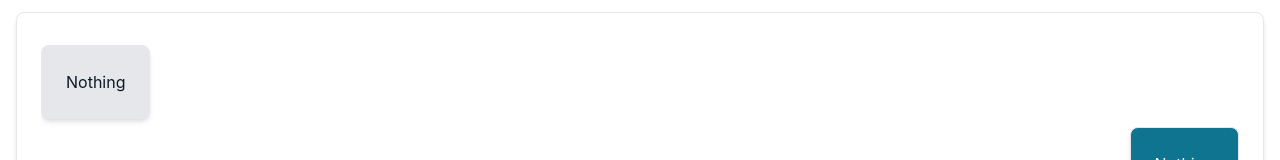
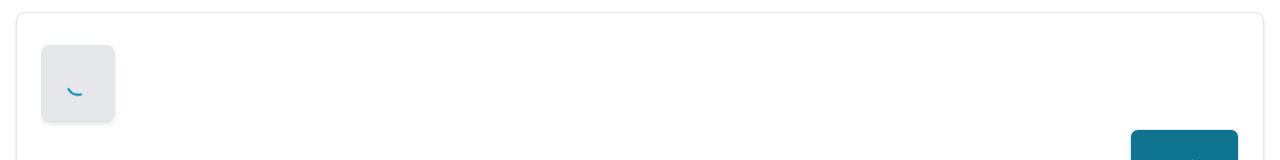
Before and after one commit to ATchibo/NASA_Spaceapps_Challenge, a React (Create React App) app in the folder frontend/: page / in a window 1280 px wide. Shown: the part 156-316 px from the top of the page. Built offline with nearby package versions, Linux system fonts and the light colour scheme.

Commit message:
small changes

```diff
--- a/frontend/src/components/BotChatBubble.tsx
+++ b/frontend/src/components/BotChatBubble.tsx
@@ -1,5 +1,5 @@
 import React from 'react';
-import {Card} from "flowbite-react";
+import {Card, Spinner} from "flowbite-react";
 
 type BotChatBubbleProps = {
     message?: string
@@ -18,7 +18,7 @@ const BotChatBubble = ({message}: BotChatBubbleProps) => {
             "
         >
             <p className="text-gray-900">
-                {message || "Nothing"}
+                {message || <Spinner/>}
             </p>
         </Card>
     );
```
